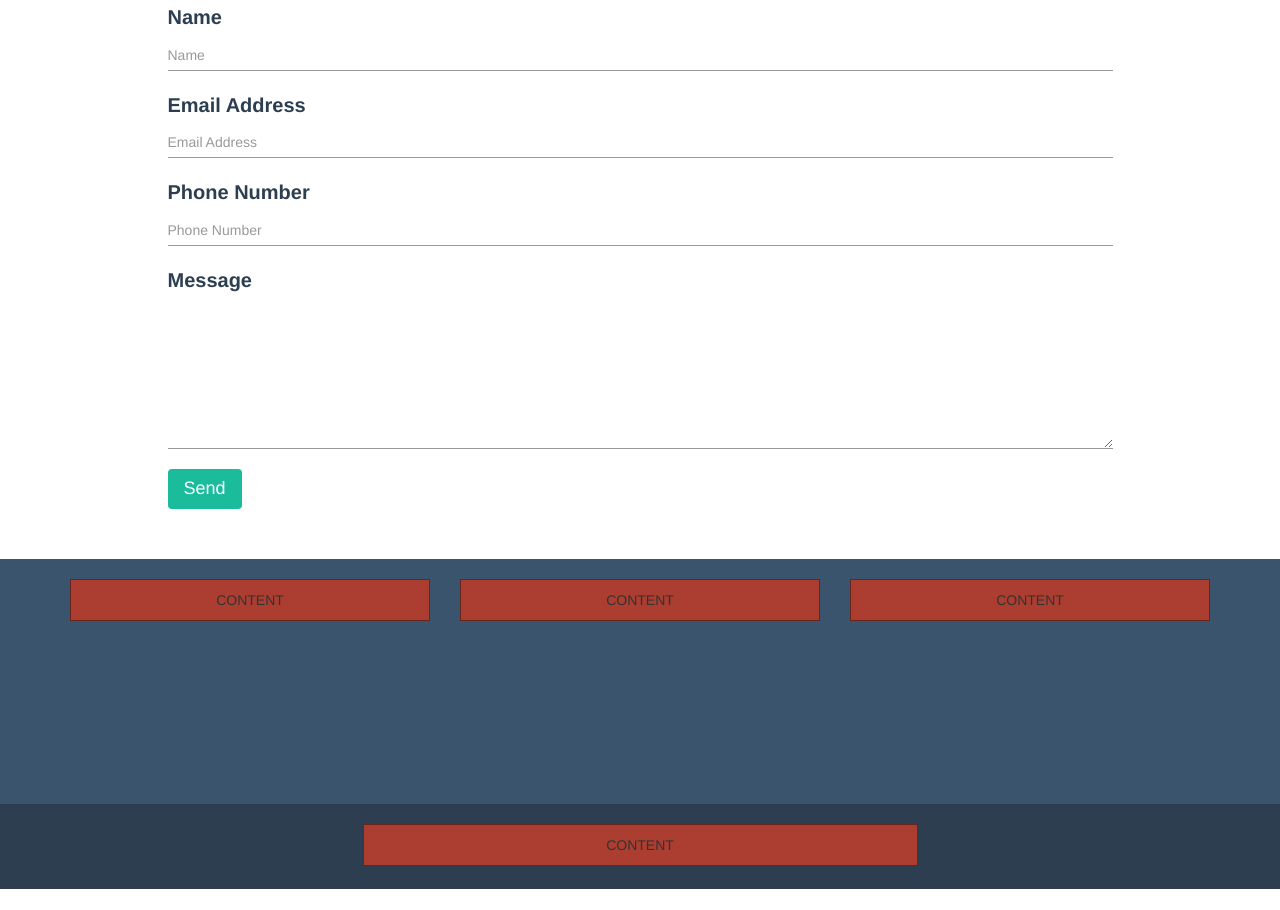
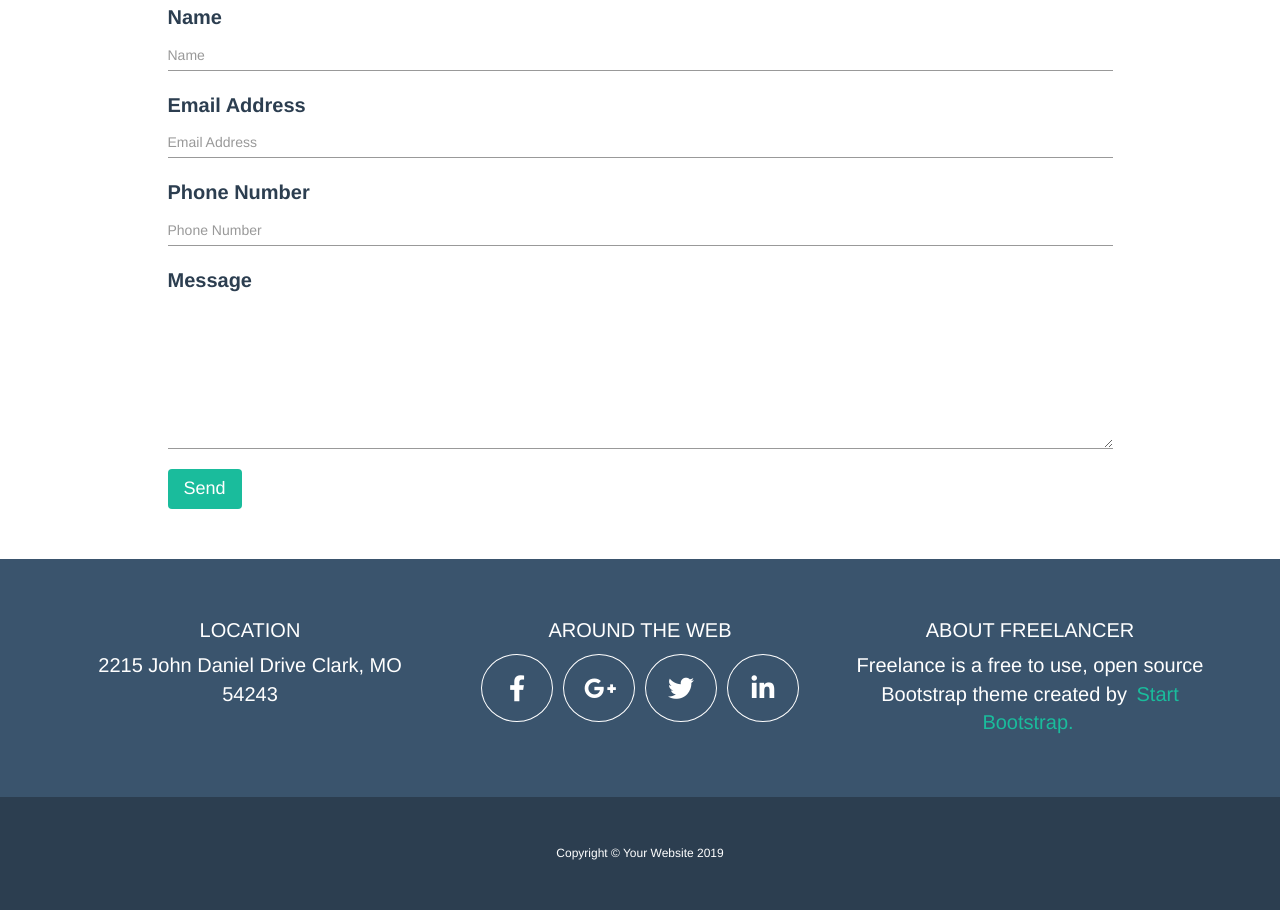
Before and after one commit to francescoferilli95/html-css-bootstrap-freelancer, a plain HTML site: page index.html in a window 1280 px wide. Shown: the part 2175-3085 px from the top of the page. Before the commit the page ends 3064 px from the top, so only its background shows below. Drawn offline with nearby package versions, Linux system fonts and the light colour scheme.

Commit message:
adding footer

```diff
--- a/css/main.css
+++ b/css/main.css
@@ -244,9 +244,12 @@ h6 {
     font-size: 14px;
 }
 
+.contact input:hover,
+.contact textarea:hover,
 .contact input:focus,
 .contact textarea:focus {
     box-shadow: none;
+    border-color: rgba(0,0,0, .4);
 }
 
 .contact .btn {
@@ -264,13 +267,87 @@ h6 {
 
 /*FOOTER*/
 
+/*FOOTER-TOP*/
+
+.footer-top,
+.footer-bottom {
+    color: #fff;
+}
+
 .footer-top {
+    padding-top: 50px;
+    padding-bottom: 50px;
     background: #3a546d;
-    height: 245px;
+}
+
+.footer-top h4 {
+    font-weight: 400;
+    font-size: 20px;
+}
+
+.footer-top p {
+    font-size: 20px;
+}
+
+.footer-top mark {
+    background: transparent;
+    color: #1abc9c;
+}
+
+.main-footer .footer-top i {
+    display: inline-block;
+    margin: 7px;
+    padding: 15px;
+    width: 8%;
+    font-size: 26px;
+    border-radius: 50%;
+    border: 1px solid #fff;
+    cursor: pointer;
+    transition: background .3s;
+}
+
+.main-footer .footer-top i:hover {
+    background: #fff;
+    color: #1abc9c;
+}
+
+/*FOOTER-BOTTOM*/
+
+.footer-bottom {
+    background: #2c3e50;
+    padding: 40px;
+}
+
+.footer-bottom h6 {
+    font-weight: 400;
 }
 
 
-.footer-bottom {
-    background: #2c3e50;
-    height: 85px;
+/*BREAK POINTS ICONE FOOTER*/
+
+@media screen and (min-width: 768px) {
+    .main-footer .footer-top i {
+    margin: 1px;
+    padding: 12px;
+    font-size: 21px;
+    width: 22%;
+    }
 }
+
+@media screen and (min-width: 992px) {
+    .main-footer .footer-top i {
+    margin: 3px;
+    padding: 12px;
+    font-size: 26px;
+    width: 18%;
+    }
+}
+
+@media screen and (min-width: 1200px) {
+    .main-footer .footer-top i {
+    margin: 3px;
+    padding: 20px;
+    font-size: 26px;
+    width: 20%;
+    }
+}
--- a/index.html
+++ b/index.html
@@ -30,7 +30,7 @@
                         </button>
                         <a class="navbar-brand" href="#">START BOOTSTRAP</a>
                     </div>
-                        <ul class="nav navbar-nav navbar-right">
+                        <ul class="nav navbar-nav navbar-right hidden-xs">
                             <li><a href="#">Portfolio</a></li>
                             <li><a href="#">About</a></li>
                             <li><a href="#">Contact</a></li>
@@ -125,20 +125,34 @@
     <!-- FOOTER -->
 
     <footer class="main-footer">
-        <section class="footer-top">
+        <section class="footer-top text-center">
             <div class="container">
                 <div class="row">
-                    <div class="col-xs-10 col-xs-offset-1 col-sm-4 col-sm-offset-0"><div class="box">CONTENT</div></div>
-                    <div class="col-xs-8 col-xs-offset-2 col-sm-4 col-sm-offset-0"><div class="box">CONTENT</div></div>
-                    <div class="col-xs-12 col-sm-4 col-sm-offset-0"><div class="box">CONTENT</div></div>
+                    <div class="col-xs-12 col-sm-4">
+                        <h4>LOCATION</h4>
+                        <p>2215 John Daniel Drive Clark, MO 54243</p>
+                    </div>
+                    <div class="col-xs-12 col-sm-4">
+                        <h4>AROUND THE WEB</h4>
+                        <i class="fab fa-facebook-f"></i>
+                        <i class="fab fa-google-plus-g"></i>
+                        <i class="fab fa-twitter"></i>
+                        <i class="fab fa-linkedin-in"></i>
+                    </div>
+                    <div class="col-xs-12 col-sm-4">
+                        <h4>ABOUT FREELANCER</h4>
+                        <p>
+                            Freelance is a free to use, open source Bootstrap theme created by <mark>Start Bootstrap.</mark>
+                        </p>
+                    </div>
                 </div>
             </div>
         </section>
-        <section class="footer-bottom">
+        <section class="footer-bottom text-center">
             <div class="container">
-                <div class="row">
-                    <div class="col-xs-6 col-xs-offset-3"><div class="box">CONTENT</div></div>
-                </div>
+                <h6>
+                    Copyright &copy; Your Website 2019
+                </h6>
             </div>
         </section>
     </footer>
```
